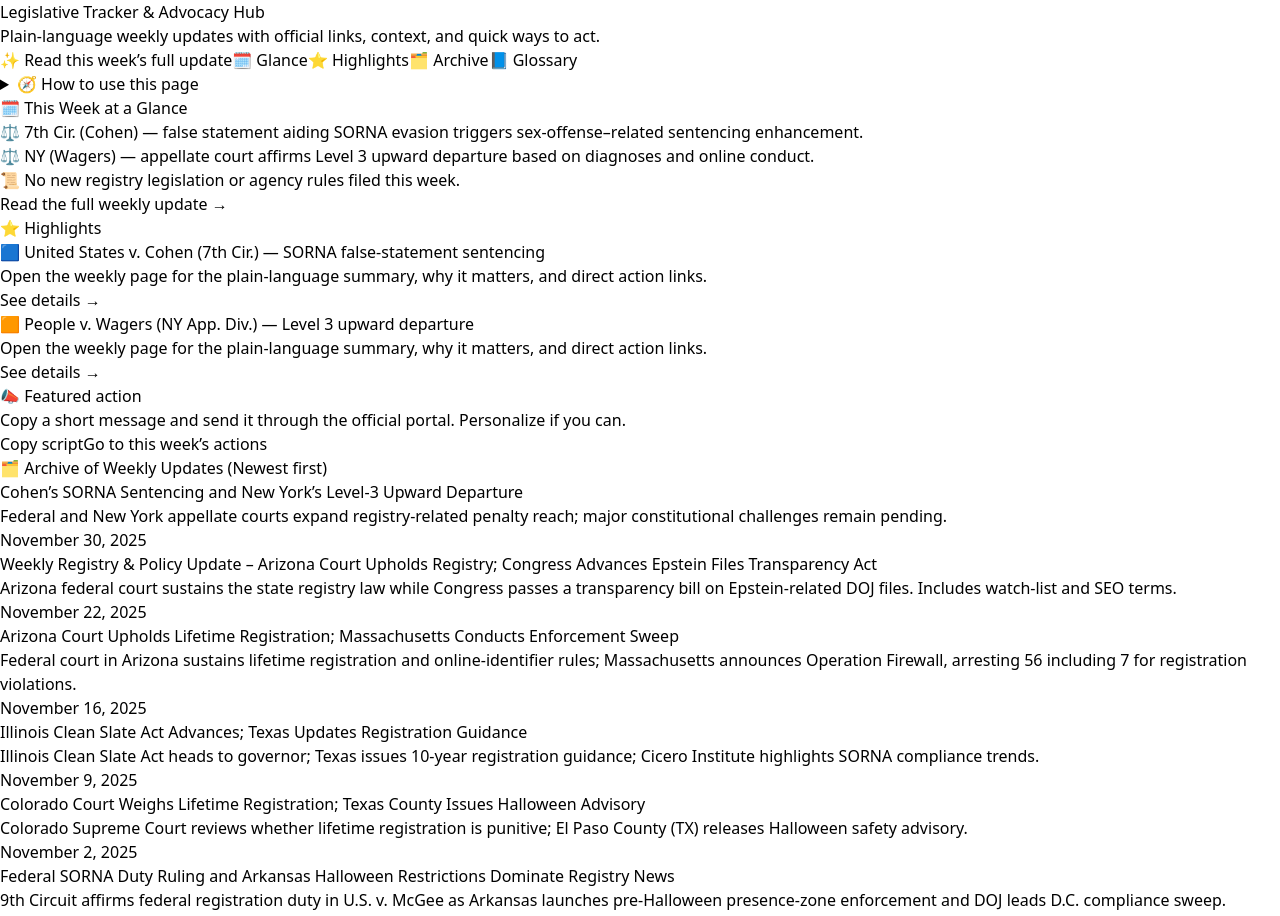
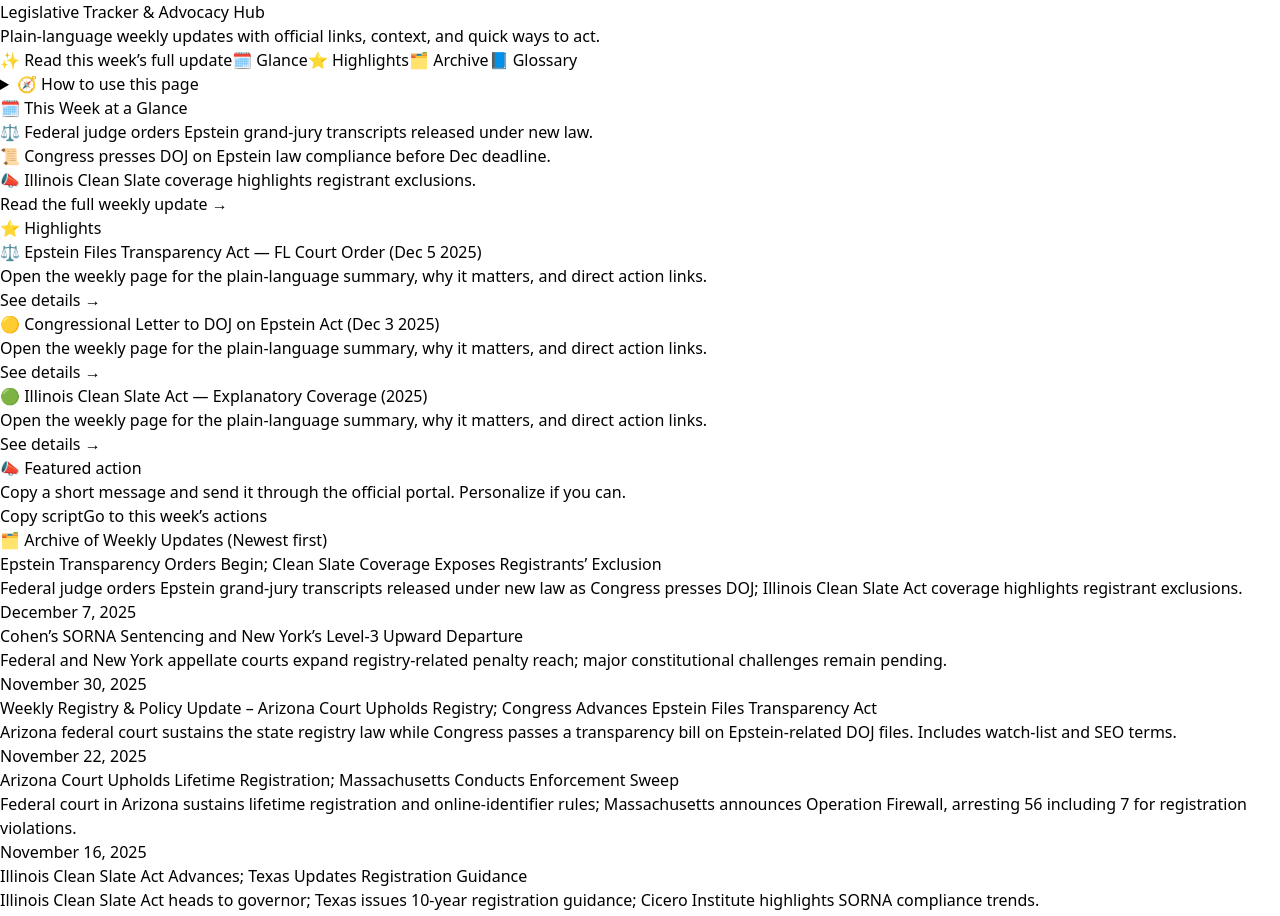
Before and after one commit to projectsolarrecon/Solar, a React (Vite) app: page /resources/legislative-tracker in a window 1280 px wide. Shown: the part 3080-3996 px from the top of the page. Built offline with nearby package versions, Linux system fonts and the light colour scheme.

Commit message:
Update legislativeUpdates.ts

```diff
--- a/src/data/legislativeUpdates.ts
+++ b/src/data/legislativeUpdates.ts
@@ -11,6 +11,12 @@ export type LegislativeUpdateMeta = {
 };
 
 export const legislativeUpdates: LegislativeUpdateMeta[] = [
+{
+  date: "December 7, 2025",
+  title: "Epstein Transparency Orders Begin; Clean Slate Coverage Exposes Registrants’ Exclusion",
+  slug: "2025-12-07",
+  summary: "Federal judge orders Epstein grand-jury transcripts released under new law as Congress presses DOJ; Illinois Clean Slate Act coverage highlights registrant exclusions.",
+},
 {
   date: "November 30, 2025",
   title: "Cohen’s SORNA Sentencing and New York’s Level-3 Upward Departure",
```
